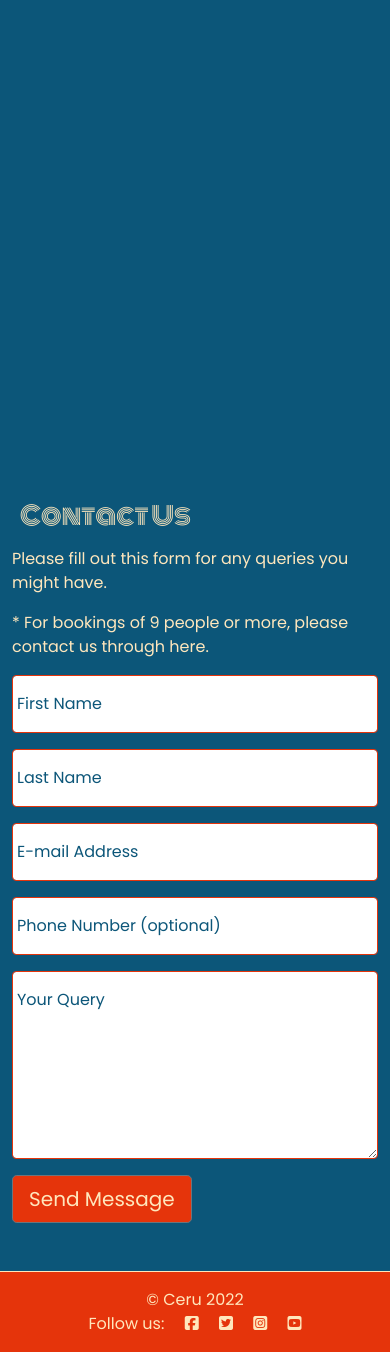
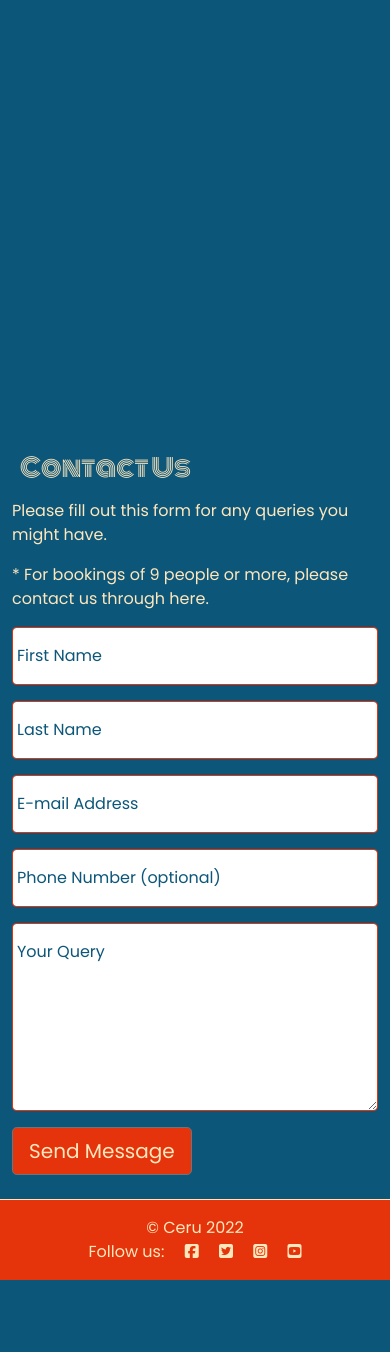
Before and after one commit to gabriel-alves-p/ceru-restaurant, a Django app: page / in a window 390 px wide. Shown: the part 2253-3605 px from the top of the page. After the commit the page ends 3533 px from the top, so only its background shows below. Run offline with Django 3.2, Linux system fonts and the light colour scheme; some libraries are stand-ins or nearby versions.

Commit message:
fix margins in find-us section

```diff
--- a/templates/index.html
+++ b/templates/index.html
@@ -95,9 +95,9 @@
 </section>
 <!-- FIND US / CONTACT US SECTION -->
 <section id="find-us">
-    <div class="container-fluid">
+    <div class="container-fluid mt-4 mt-md-0">
         <div class="row">
-            <div class="col-md-6 my-5">
+            <div class="col-md-6 my-4 my-md-5">
                 <h2 class="mb-3 ms-2">Find Us</h2>
                 <div style="width: 100%">
                     <iframe width="100%" height="400" frameborder="0" scrolling="no" marginheight="0" marginwidth="0"
@@ -106,11 +106,11 @@
                     </iframe>
                 </div>
             </div>
-            <div class="col-md-6 my-5">
+            <div class="col-md-6 my-4 my-md-5">
                 <h2 class="mb-3 ms-2">Contact Us</h2>
                 {% if message_first_name %}
-                <p>Thank you for getting in touch {{message_first_name}}!</p>
-                <p>We have received your message and will respond within 2 business days.</p>
+                <p>Thank you for getting in touch {{message_first_name}}.</p>
+                <p>We have received your message and will respond as soon as possible.</p>
                 {% else %}
                 <p>Please fill out this form for any queries you might have.</p>
                 <p>* For bookings of 9 people or more, please contact us through here.</p>
```
